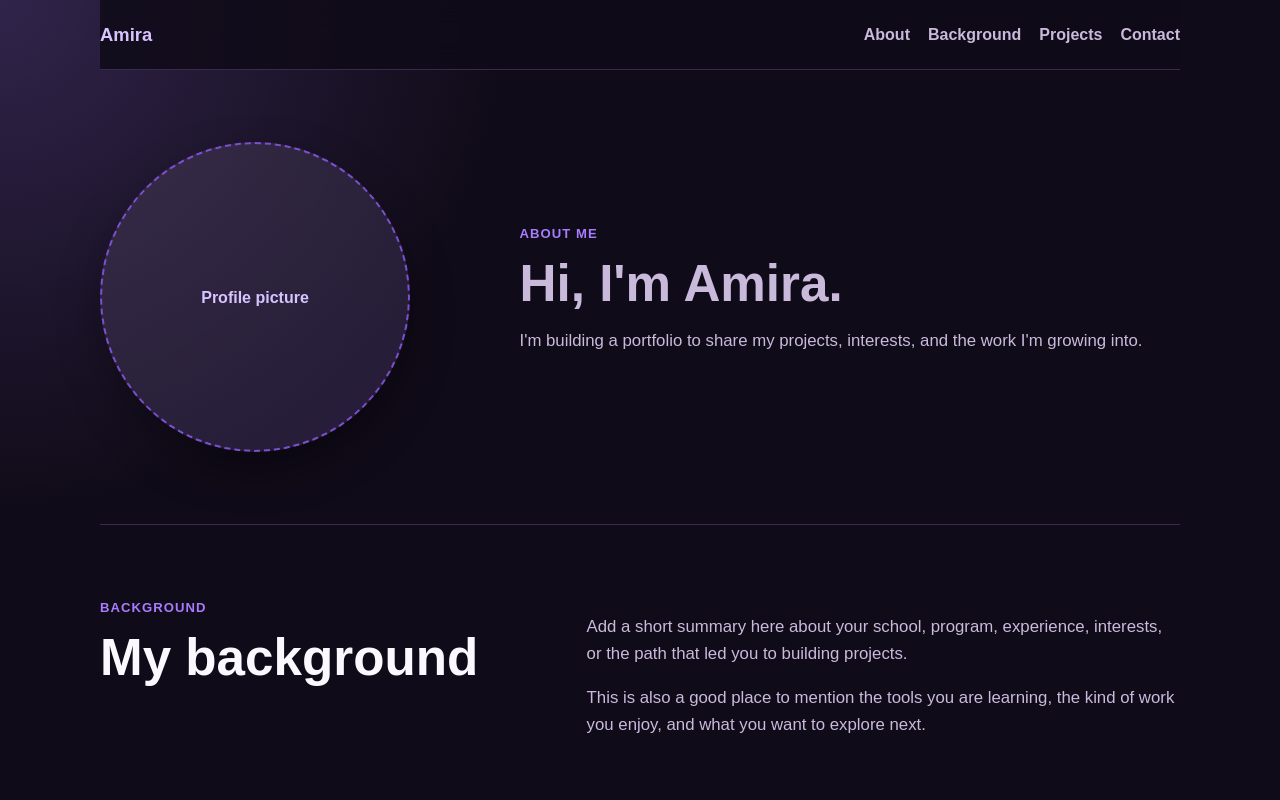
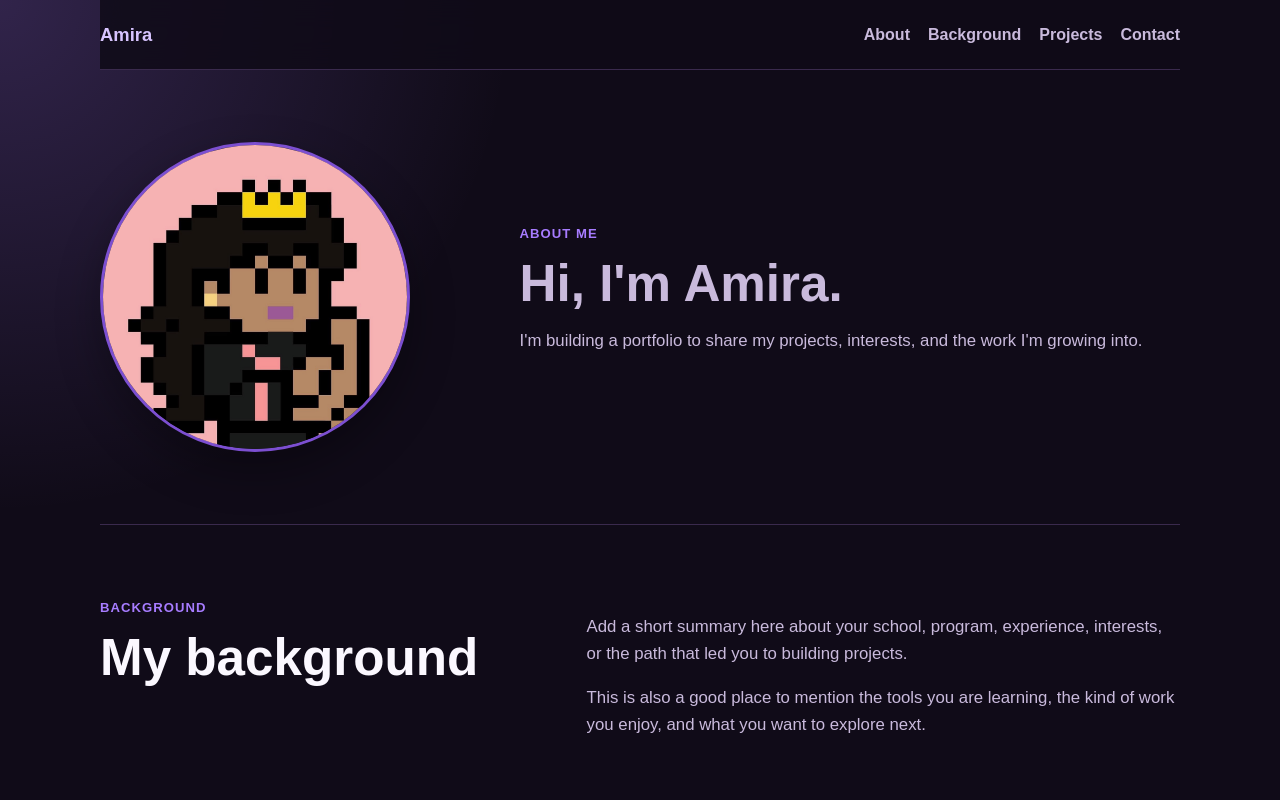
Before and after one commit to am1rawish/Portfolio, a React (Vite) app: page / in a window 1280 px wide. Shown: the top 800 px of the page. Built offline with nearby package versions, Linux system fonts and the light colour scheme.

Commit message:
Add profile picture placeholder image

```diff
--- a/src/main.jsx
+++ b/src/main.jsx
@@ -49,9 +49,11 @@ function Header() {
 function About() {
   return (
     <section className="section about-section" id="about">
-      <div className="profile-picture" aria-label="Profile picture placeholder">
-        <span>Profile picture</span>
-      </div>
+      <img
+        className="profile-picture"
+        src="/profile-placeholder.jpeg"
+        alt="Pixel art profile placeholder"
+      />
       <div className="section-copy">
         <p className="eyebrow">About me</p>
         <h2>Hi, I&apos;m Amira.</h2>
--- a/styles.css
+++ b/styles.css
@@ -180,22 +180,12 @@ h3 {
 }
 
 .profile-picture {
-  display: grid;
   width: min(100%, 310px);
   aspect-ratio: 1;
-  place-items: center;
-  border: 2px dashed var(--lavender);
+  border: 3px solid var(--lavender);
   border-radius: 50%;
-  color: var(--purple-dark);
-  background:
-    linear-gradient(145deg, rgba(255, 255, 255, 0.08), rgba(167, 124, 255, 0.16));
+  object-fit: cover;
   box-shadow: var(--shadow);
-  text-align: center;
-}
-
-.profile-picture span {
-  max-width: 130px;
-  font-weight: 800;
 }
 
 .background-section {
```
Also changed, not shown: public/profile-placeholder.jpeg (added).
